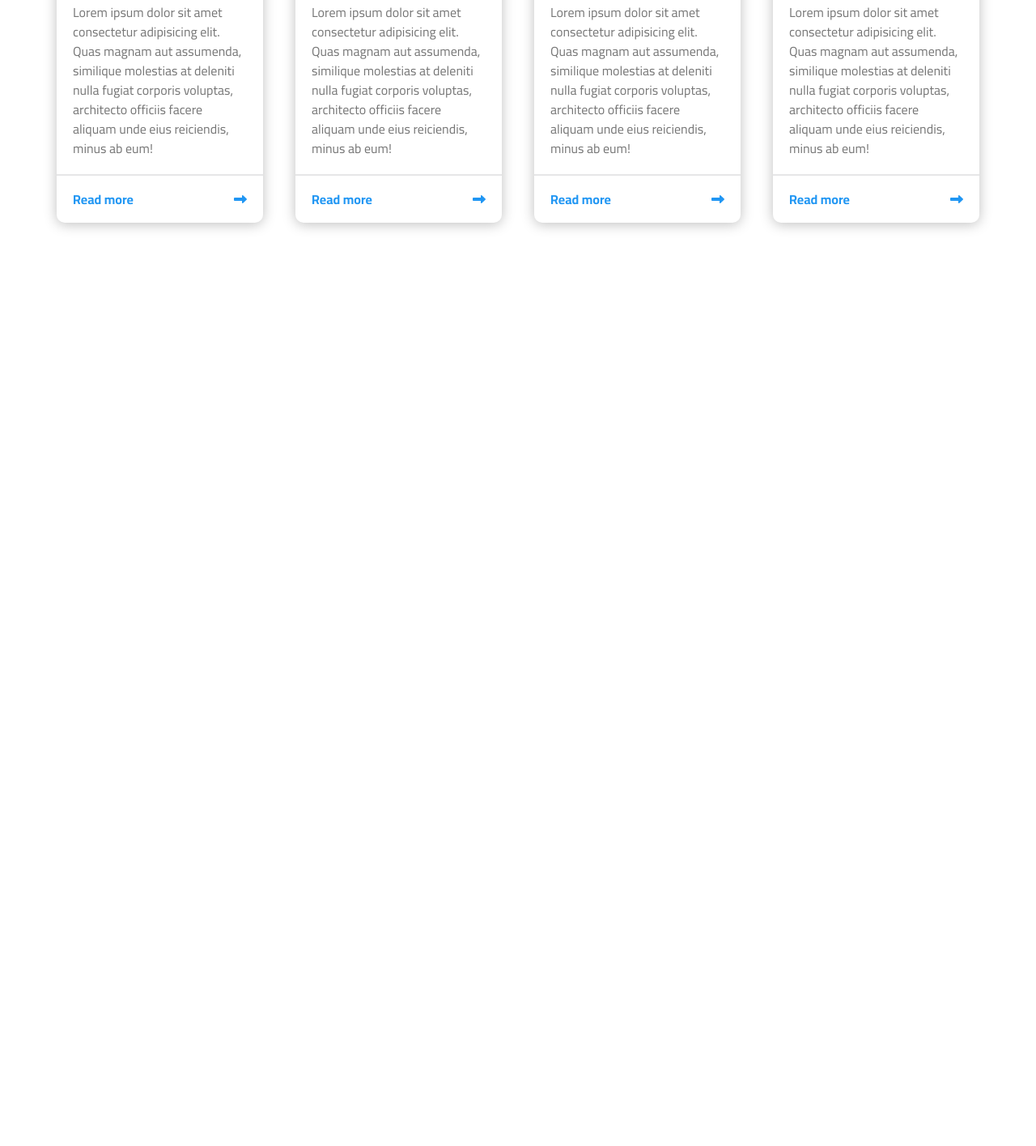
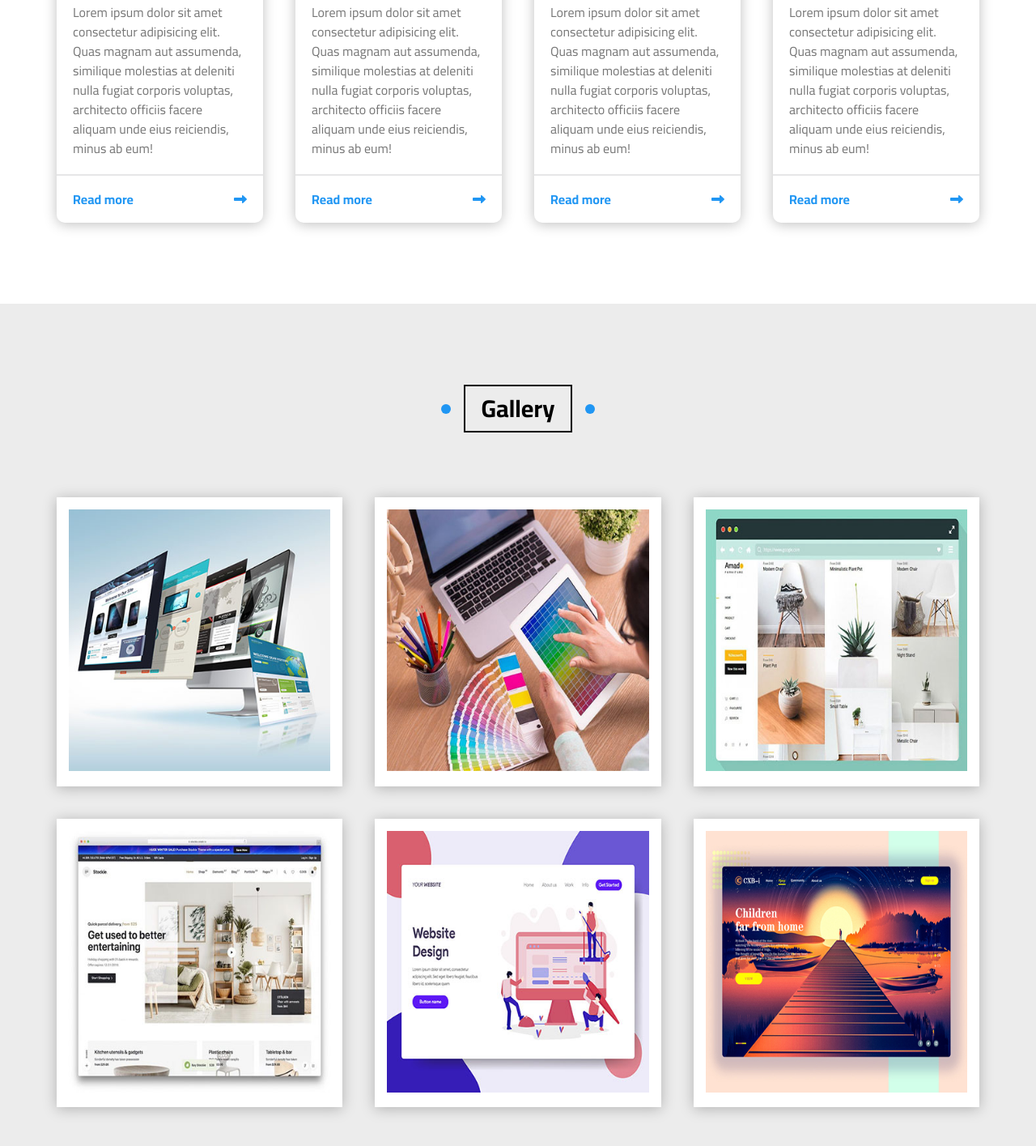
Before and after one commit to johnmekhael/elzero-template3, a plain HTML site: page index.html in a window 1280 px wide. Shown: the part 2326-3741 px from the top of the page at 81% size. Before the commit the page ends 2701 px from the top, so only its background shows below. Drawn offline with Linux system fonts and the light colour scheme.

Commit message:
gallery section done

```diff
--- a/css/elzero-template3.css
+++ b/css/elzero-template3.css
@@ -582,3 +582,80 @@ ul {
     -o-transform: translateX(10px);
   }
 }
+
+.gallery {
+  padding-top: var(--main-section-padding);
+  padding-bottom: var(--main-section-padding);
+  position: relative;
+  background-color: var(--main-gray);
+}
+
+.gallery .container {
+  display: grid;
+  grid-template-columns: repeat(auto-fill, minmax(300px, 1fr));
+  gap: 40px;
+}
+
+.gallery .box {
+  padding: 15px;
+  background-color: #fff;
+  box-shadow: 0 2px 16px rgba(0, 0, 0, 0.25);
+}
+
+.gallery .box .image {
+  position: relative;
+  overflow: hidden;
+}
+
+.gallery .box .image::before {
+  content: "";
+  position: absolute;
+  top: 50%;
+  left: 50%;
+  transform: translate(-50%, -50%);
+  -webkit-transform: translate(-50%, -50%);
+  -moz-transform: translate(-50%, -50%);
+  -ms-transform: translate(-50%, -50%);
+  -o-transform: translate(-50%, -50%);
+  background-color: rgba(255, 255, 255, 0.4);
+  width: 0;
+  height: 0;
+  opacity: 0;
+  z-index: 2;
+}
+
+.gallery .box .image:hover::before {
+  animation: flashing 0.7s;
+  -webkit-animation: flashing 0.7s;
+}
+
+.gallery .box img {
+  max-width: 100%;
+  transition: var(--main-transition);
+  -webkit-transition: var(--main-transition);
+  -moz-transition: var(--main-transition);
+  -ms-transition: var(--main-transition);
+  -o-transition: var(--main-transition);
+}
+
+.gallery .box .image:hover img {
+  transform: rotate(5deg) scale(1.2);
+  -webkit-transform: rotate(5deg) scale(1.2);
+  -moz-transform: rotate(5deg) scale(1.2);
+  -ms-transform: rotate(5deg) scale(1.2);
+  -o-transform: rotate(5deg) scale(1.2);
+}
+
+@keyframes flashing {
+
+  0%,
+  40% {
+    opacity: 1;
+  }
+
+  100% {
+    opacity: 0;
+    width: 150%;
+    height: 150%;
+  }
+}
--- a/index.html
+++ b/index.html
@@ -196,6 +196,42 @@
 
 
   </div>
+  <div class="gallery" id="gallery">
+    <h2 class="main-title">Gallery</h2>
+    <div class="container">
+      <div class="box">
+        <div class="image">
+          <img src="./img/gal1.jpg" alt="">
+        </div>
+      </div>
+      <div class="box">
+        <div class="image">
+          <img src="./img/gal2.jpg" alt="">
+        </div>
+      </div>
+      <div class="box">
+        <div class="image">
+          <img src="./img/gal3.jpg" alt="">
+        </div>
+      </div>
+      <div class="box">
+        <div class="image">
+          <img src="./img/gal4.jpg" alt="">
+        </div>
+      </div>
+      <div class="box">
+        <div class="image">
+          <img src="./img/gal5.jpg" alt="">
+        </div>
+      </div>
+      <div class="box">
+        <div class="image">
+          <img src="./img/gal6.jpg" alt="">
+        </div>
+      </div>
+
+    </div>
+  </div>
 
 </body>
 
```
Also changed, not shown: img/gal1.jpg (added), img/gal2.jpg (added), img/gal3.jpg (added), img/gal4.jpg (added), img/gal5.jpg (added), img/gal6.jpg (added).
